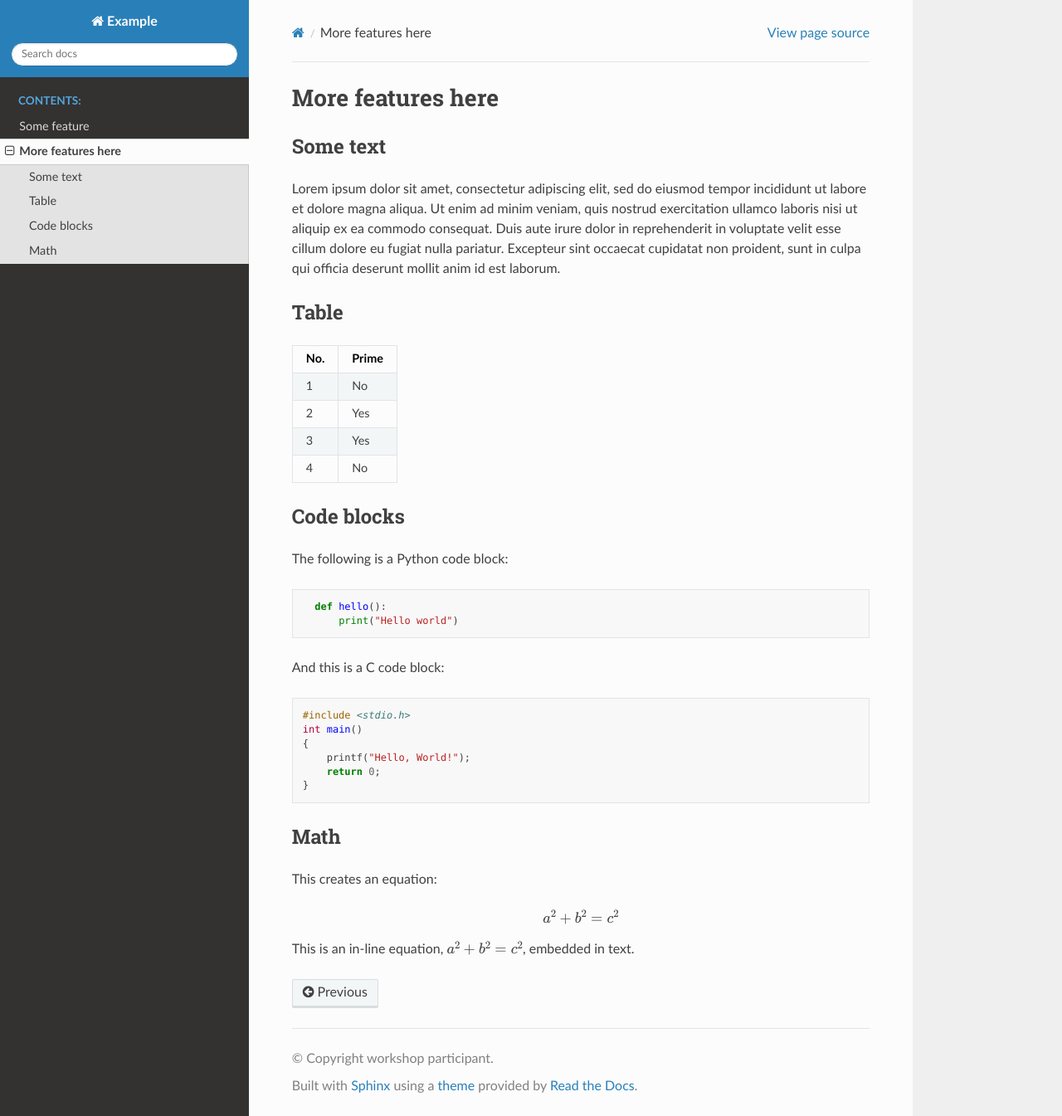
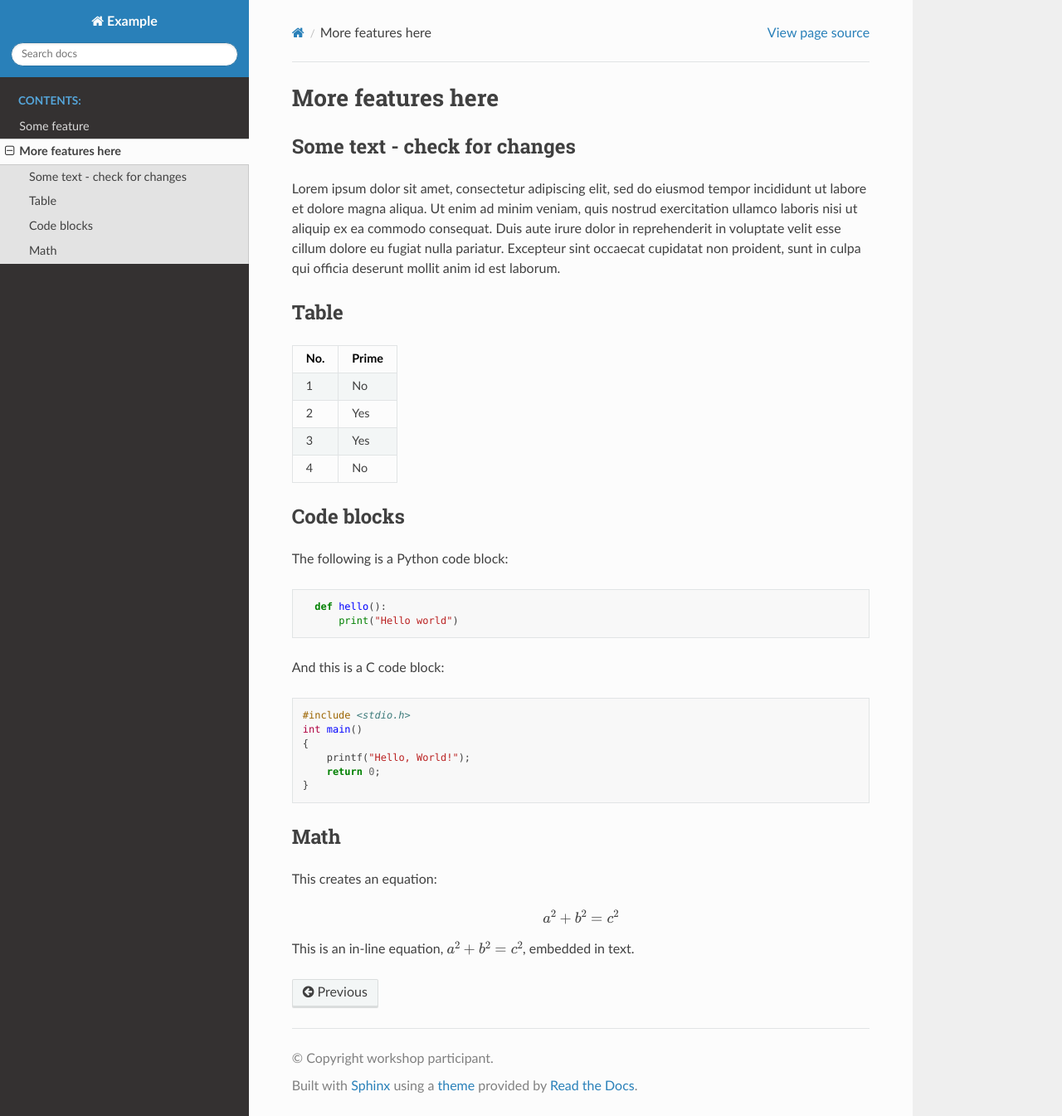
Before and after one commit to anushaihalapathirana/doc_example, a Sphinx documentation site: the page built from doc/another-feature.md, in a window 1280 px wide and 1345 px high. Shown: the whole window at 83% size. Built offline with Sphinx 7.4.7 and the Read the Docs theme 3.1.0, drawn with Linux system fonts in a browser that asks for light colours.

Commit message:
Update header to indicate changes in another-feature.md

```diff
--- a/doc/another-feature.md
+++ b/doc/another-feature.md
@@ -1,7 +1,7 @@
 # More features here
 
 
-## Some text
+## Some text - check for changes
 
 Lorem ipsum dolor sit amet, consectetur adipiscing elit, sed do eiusmod
 tempor incididunt ut labore et dolore magna aliqua. Ut enim ad minim veniam,
```
